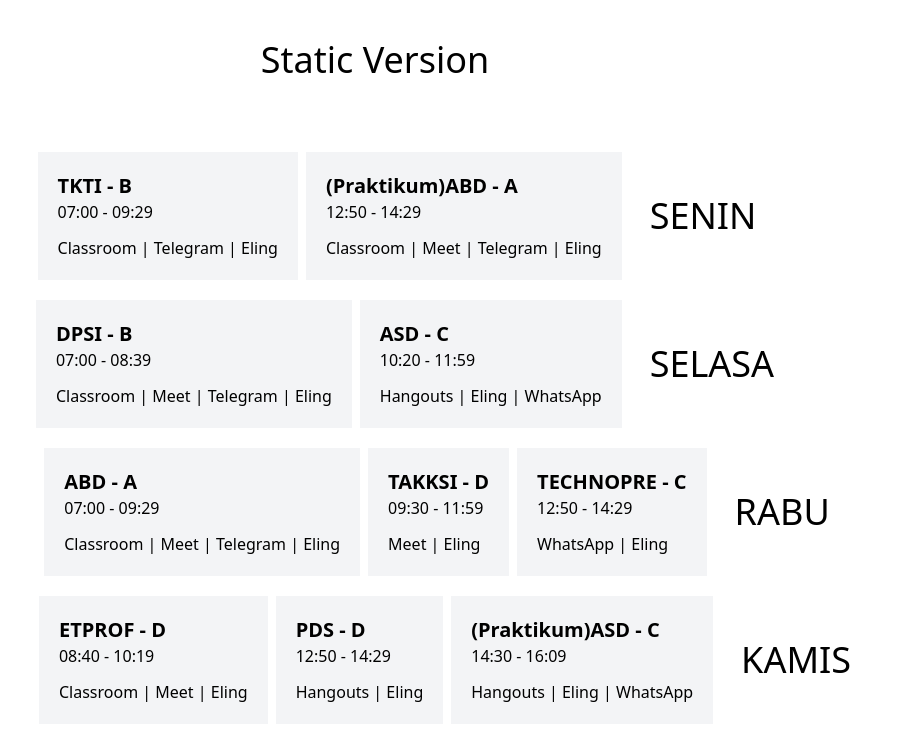
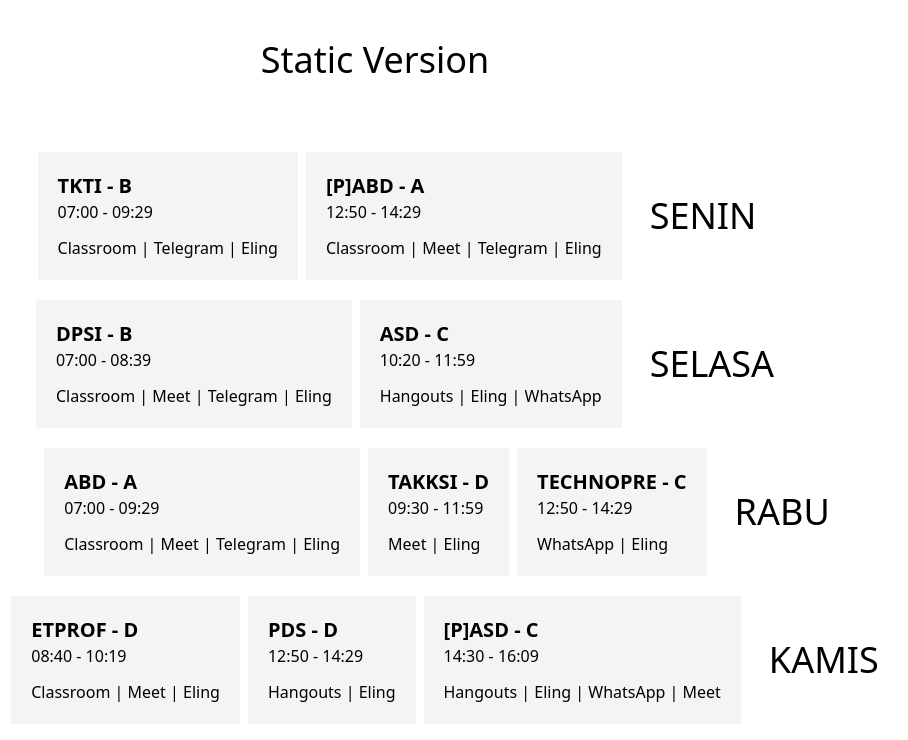
Before and after one commit to e-edsen/OSH, a plain HTML site: page index.html in a window 1280 px wide. Shown: the whole page, without its empty margins (265-1173 px from the left). Drawn offline with nearby package versions, Linux system fonts and the light colour scheme.

Commit message:
changing praktikum name and update meet link

```diff
--- a/index.html
+++ b/index.html
@@ -24,7 +24,7 @@
         </div>
 
         <div class="bg-gray-100 p-5 mr-2">
-            <h1 class="text-xl font-semibold">(Praktikum)ABD - A</h1>
+            <h1 class="text-xl font-semibold">[P]ABD - A</h1>
             <h1 class="mb-3">12:50 - 14:29</h1>
 
             <a target="_blank" href="https://classroom.google.com/u/0/c/Mzg1NzAzOTg1OTE1">Classroom | </a>
@@ -111,12 +111,13 @@
         </div>
 
         <div class="bg-gray-100 p-5 mr-2">
-            <h1 class="text-xl font-semibold">(Praktikum)ASD - C</h1>
+            <h1 class="text-xl font-semibold">[P]ASD - C</h1>
             <h1 class="mb-3">14:30 - 16:09</h1>
 
             <a target="_blank" href="https://hangouts.google.com/">Hangouts | </a>
             <a target="_blank" href="https://eling.ub.ac.id/course/view.php?id=882">Eling | </a>
-            <a target="_blank" href="https://web.whatsapp.com/">WhatsApp</a>
+            <a target="_blank" href="https://web.whatsapp.com/">WhatsApp | </a>
+            <a target="_blank" href="bit.ly/MeetPraktikumASDSIC2021">Meet</a>
         </div>
         <div class="flex items-center text-4xl mx-5">KAMIS</div>
     </div>
```
